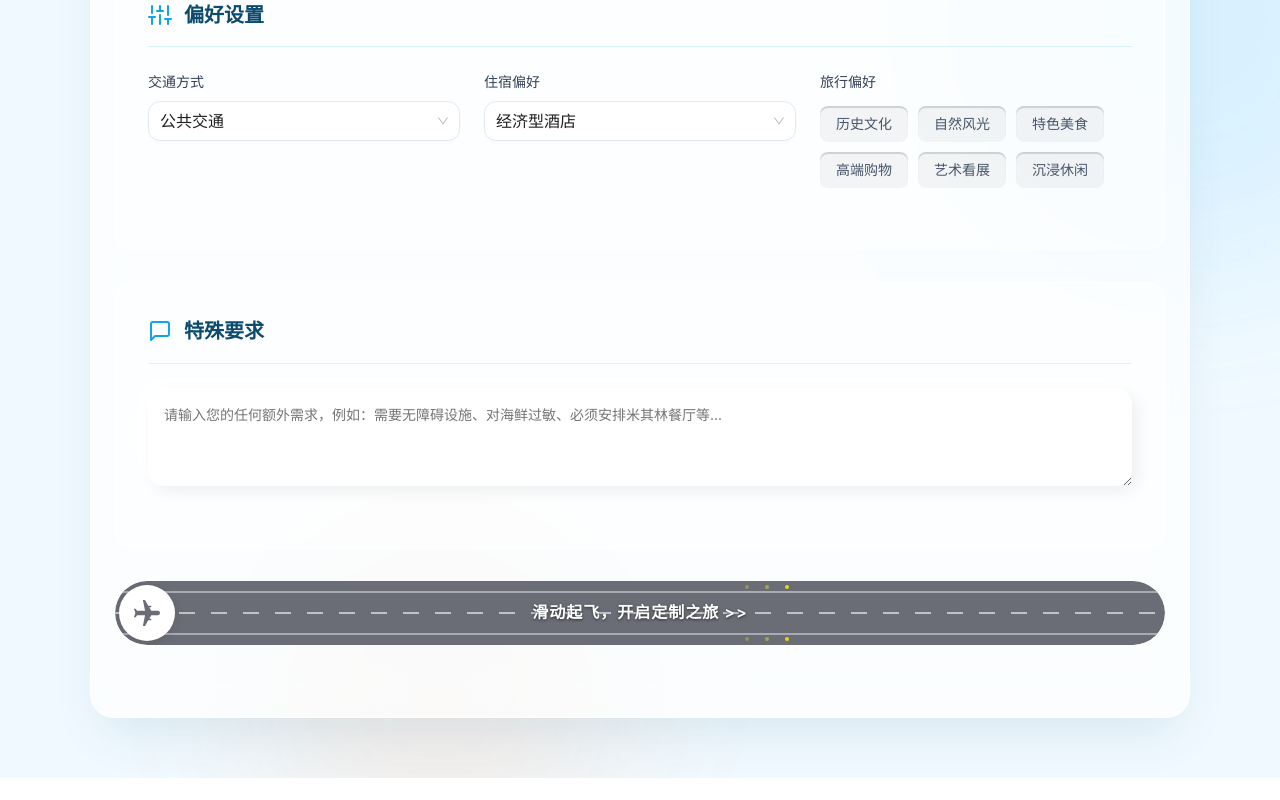
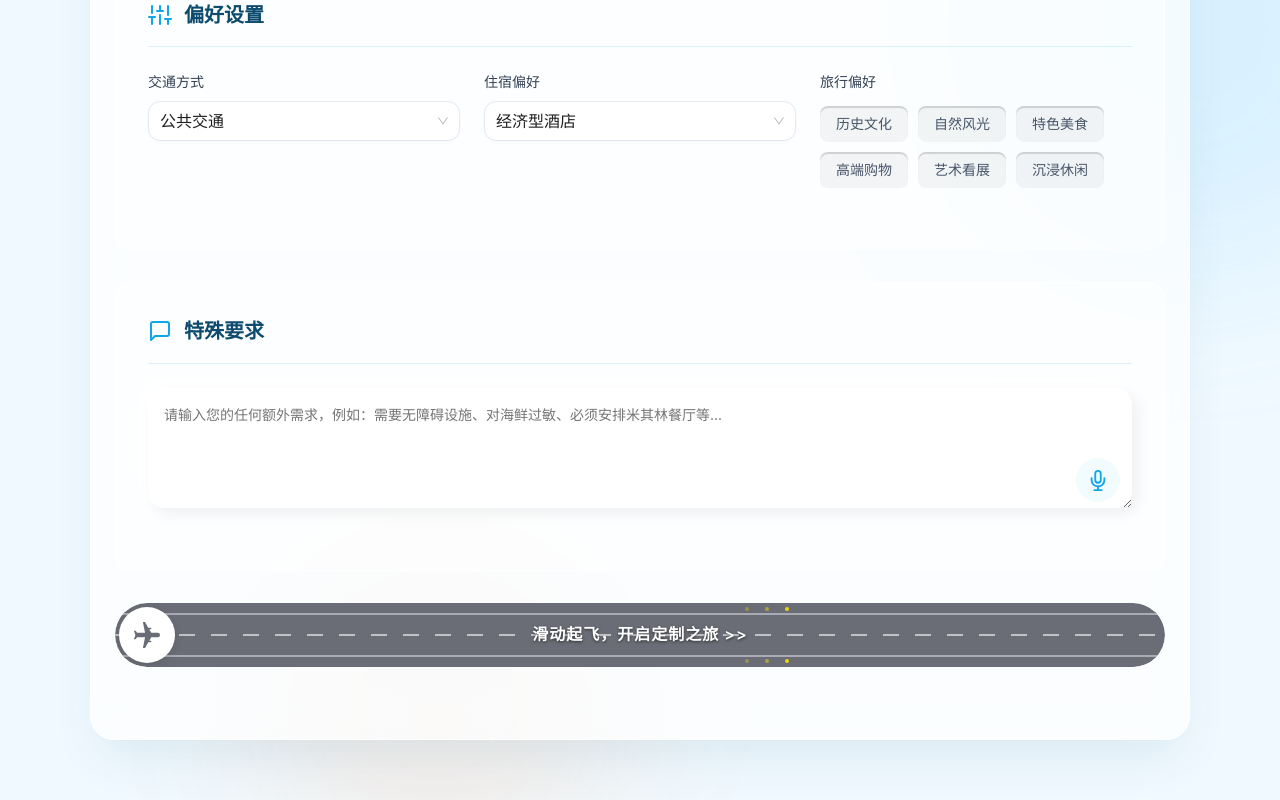
Before and after one commit to Alex-xlh/helloagents-trip-planner, a Vue app in the folder frontend/: page / in a window 1280 px wide. Shown: the part 645-1445 px from the top of the page. Before the commit the page ends 1423 px from the top, so only its background shows below. Built offline with nearby package versions, Linux system fonts and the light colour scheme.

Commit message:
麦克风自动输入额外条件功能

```diff
--- a/frontend/src/views/Home.vue
+++ b/frontend/src/views/Home.vue
@@ -168,12 +168,30 @@
           </div>
 
           <a-form-item name="free_text_input">
-            <textarea
-              v-model="formData.free_text_input"
-              placeholder="请输入您的任何额外需求，例如：需要无障碍设施、对海鲜过敏、必须安排米其林餐厅等..."
-              rows="3"
-              class="neomorphic-input"
-            ></textarea>
+            <div class="textarea-wrapper">
+              <textarea
+                v-model="formData.free_text_input"
+                placeholder="请输入您的任何额外需求，例如：需要无障碍设施、对海鲜过敏、必须安排米其林餐厅等..."
+                rows="4"
+                class="neomorphic-input with-mic"
+              ></textarea>
+
+              <!-- 嵌入式语音输入按钮 -->
+              <div
+                class="inline-mic-button"
+                :class="{'is-listening': isListening}"
+                @click="toggleListening"
+                title="点击说话"
+              >
+                <div class="mic-glow"></div>
+                <svg viewBox="0 0 24 24" fill="none" stroke="currentColor" stroke-width="2" stroke-linecap="round" stroke-linejoin="round">
+                  <path d="M12 2a3 3 0 0 0-3 3v7a3 3 0 0 0 6 0V5a3 3 0 0 0-3-3Z"></path>
+                  <path d="M19 10v2a7 7 0 0 1-14 0v-2"></path>
+                  <line x1="12" y1="19" x2="12" y2="23"></line>
+                  <line x1="8" y1="23" x2="16" y2="23"></line>
+                </svg>
+              </div>
+            </div>
           </a-form-item>
         </div>
 
@@ -204,7 +222,7 @@
 </template>
 
 <script setup lang="ts">
-import { ref, reactive, watch } from 'vue'
+import { ref, reactive, watch, onMounted, onUnmounted } from 'vue'
 import { useRouter } from 'vue-router'
 import { message } from 'ant-design-vue'
 import type { FormInstance } from 'ant-design-vue'
@@ -222,6 +240,71 @@ const streamedText = ref('')
 const streamingBox = ref<HTMLElement | null>(null)
 const formRef = ref<FormInstance | null>(null)
 const slideButtonRef = ref<InstanceType<typeof SlideSubmitButton> | null>(null)
+
+// --- ASR (Speech-to-Text) 语音拾取 ---
+const isListening = ref(false)
+let recognition: any = null
+
+onMounted(() => {
+  const SpeechRecognition = (window as any).SpeechRecognition || (window as any).webkitSpeechRecognition
+  if (SpeechRecognition) {
+    recognition = new SpeechRecognition()
+    recognition.lang = 'zh-CN'
+    recognition.continuous = true
+    recognition.interimResults = true
+
+    recognition.onresult = (event: any) => {
+      let finalTranscript = ''
+      for (let i = event.resultIndex; i < event.results.length; ++i) {
+        if (event.results[i].isFinal) {
+          finalTranscript += event.results[i][0].transcript
+        }
+      }
+      if (finalTranscript) {
+        // 追加到特殊要求文本框
+        formData.free_text_input += (formData.free_text_input ? '，' : '') + finalTranscript
+      }
+    }
+
+    recognition.onerror = (e: any) => {
+      console.error('语音识别错误', e)
+      isListening.value = false
+    }
+
+    recognition.onend = () => {
+      isListening.value = false
+    }
+  }
+})
+
+onUnmounted(() => {
+  if (recognition) {
+    recognition.stop()
+  }
+})
+
+const toggleListening = () => {
+  if (!recognition) {
+    message.warning('您的浏览器不支持语音识别(推荐使用 Chrome/Edge)')
+    return
+  }
+  if (isListening.value) {
+    try {
+      recognition.stop()
+    } catch(e) {}
+    isListening.value = false // 立即强制结束状态
+  } else {
+    try {
+      recognition.start()
+      isListening.value = true
+      message.info('正在聆听，请说出您的需求...')
+    } catch (e) {
+      console.error('启动识别失败:', e)
+      try { recognition.stop() } catch(err) {}
+      isListening.value = false
+    }
+  }
+}
 
 const onSlideSubmit = async () => {
   try {
@@ -788,4 +871,80 @@ const handleSubmit = async () => {
   from { opacity: 0; transform: translateY(40px); }
   to { opacity: 1; transform: translateY(0); }
 }
+
+/* 文本域包裹器 */
+.textarea-wrapper {
+  position: relative;
+  width: 100%;
+}
+
+.neomorphic-input.with-mic {
+  padding-right: 60px; /* 给右下角的按钮留出空间 */
+}
+
+/* 嵌入式语音输入按钮 */
+.inline-mic-button {
+  position: absolute;
+  bottom: 12px;
+  right: 12px;
+  width: 44px;
+  height: 44px;
+  border-radius: 50%;
+  background: rgba(14, 165, 233, 0.05);
+  display: flex;
+  justify-content: center;
+  align-items: center;
+  cursor: pointer;
+  z-index: 10;
+  color: #0EA5E9;
+  transition: all 0.3s cubic-bezier(0.25, 0.8, 0.25, 1);
+}
+
+.inline-mic-button:hover {
+  background: rgba(14, 165, 233, 0.15);
+  transform: scale(1.05);
+}
+
+.inline-mic-button svg {
+  width: 22px;
+  height: 22px;
+  position: relative;
+  z-index: 2;
+}
+
+.inline-mic-button .mic-glow {
+  position: absolute;
+  top: 0;
+  left: 0;
+  width: 100%;
+  height: 100%;
+  border-radius: 50%;
+  background: radial-gradient(circle, rgba(244,63,94,0.8) 0%, rgba(244,63,94,0) 70%);
+  opacity: 0;
+  transition: opacity 0.3s ease;
+  z-index: 1;
+}
+
+.inline-mic-button.is-listening {
+  background: rgba(244, 63, 94, 0.1);
+  color: #F43F5E;
+  animation: pulseInline 1.5s infinite;
+}
+
+.inline-mic-button.is-listening .mic-glow {
+  opacity: 1;
+  animation: glowPulse 1.5s infinite;
+}
+
+@keyframes pulseInline {
+  0% { transform: scale(1); box-shadow: 0 0 10px rgba(244, 63, 94, 0.2); }
+  50% { transform: scale(1.1); box-shadow: 0 0 20px rgba(244, 63, 94, 0.4); }
+  100% { transform: scale(1); box-shadow: 0 0 10px rgba(244, 63, 94, 0.2); }
+}
+
+@keyframes glowPulse {
+  0% { opacity: 0.5; }
+  50% { opacity: 1; }
+  100% { opacity: 0.5; }
+}
 </style>
```
Also changed, not shown: 2 other files (tests, documents, lock files or other folders).
